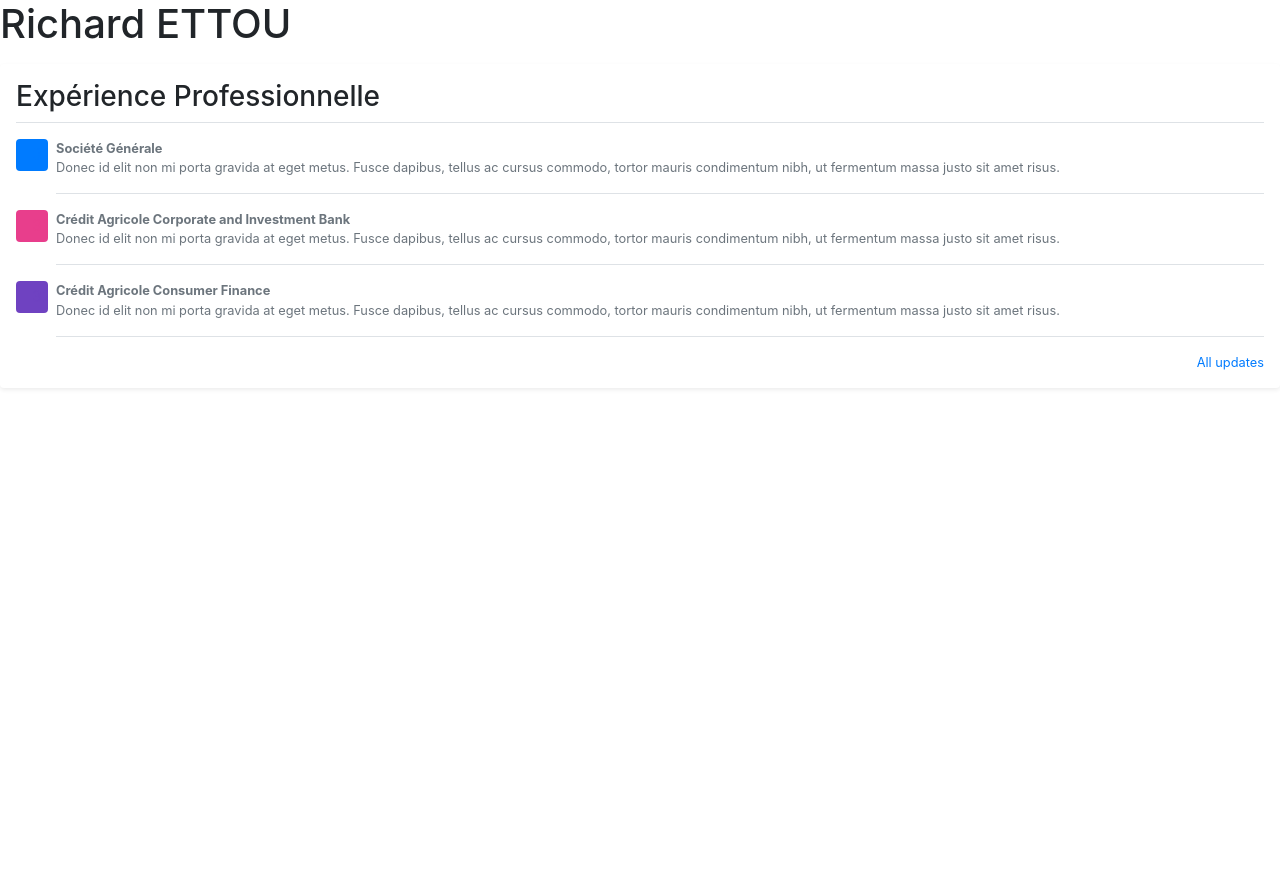
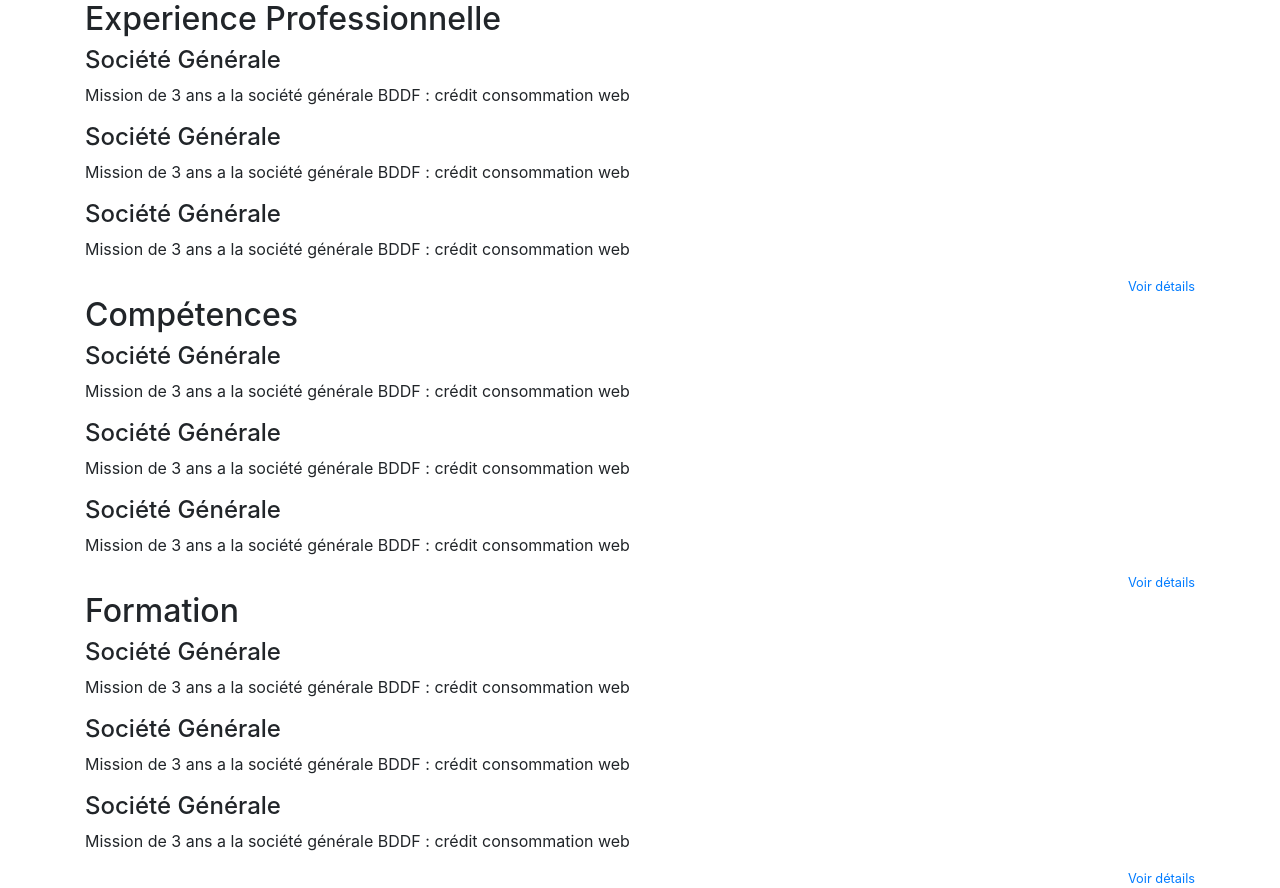
Before and after one commit to ettourichard/resumegen, a React (Create React App) app: page / in a window 1280 px wide. Before the commit the page ends 800 px from the top, so only its background shows below. Built offline with nearby package versions, Linux system fonts and the light colour scheme.

Commit message:
ajout du composant Categorie

```diff
--- a/src/App.js
+++ b/src/App.js
@@ -1,42 +1,92 @@
 import React from 'react';
+import Categorie from "./components/Categorie"
 import './App.css';
 
-function App() {
-  return (
-    <div>
-      <h1> Richard ETTOU </h1>
 
-      <div class="my-3 p-3 bg-white rounded shadow-sm">
-    <h3 class="border-bottom border-gray pb-2 mb-0">Expérience Professionnelle</h3>
-    <div class="media text-muted pt-3">
-      <svg class="bd-placeholder-img mr-2 rounded" width="32" height="32" xmlns="http://www.w3.org/2000/svg" preserveAspectRatio="xMidYMid slice" focusable="false" role="img" aria-label="Placeholder: 32x32"><title>Placeholder</title><rect width="100%" height="100%" fill="#007bff"/><text x="50%" y="50%" fill="#007bff" dy=".3em">32x32</text></svg>
-      <p class="media-body pb-3 mb-0 small lh-125 border-bottom border-gray">
-        <strong class="d-block text-gray-dark">Société Générale</strong>
-        Donec id elit non mi porta gravida at eget metus. Fusce dapibus, tellus ac cursus commodo, tortor mauris condimentum nibh, ut fermentum massa justo sit amet risus.
-      </p>
-    </div>
-    <div class="media text-muted pt-3">
-      <svg class="bd-placeholder-img mr-2 rounded" width="32" height="32" xmlns="http://www.w3.org/2000/svg" preserveAspectRatio="xMidYMid slice" focusable="false" role="img" aria-label="Placeholder: 32x32"><title>Placeholder</title><rect width="100%" height="100%" fill="#e83e8c"/><text x="50%" y="50%" fill="#e83e8c" dy=".3em">32x32</text></svg>
-      <p class="media-body pb-3 mb-0 small lh-125 border-bottom border-gray">
-        <strong class="d-block text-gray-dark">Crédit Agricole Corporate and Investment Bank</strong>
-        Donec id elit non mi porta gravida at eget metus. Fusce dapibus, tellus ac cursus commodo, tortor mauris condimentum nibh, ut fermentum massa justo sit amet risus.
-      </p>
-    </div>
-    <div class="media text-muted pt-3">
-      <svg class="bd-placeholder-img mr-2 rounded" width="32" height="32" xmlns="http://www.w3.org/2000/svg" preserveAspectRatio="xMidYMid slice" focusable="false" role="img" aria-label="Placeholder: 32x32"><title>Placeholder</title><rect width="100%" height="100%" fill="#6f42c1"/><text x="50%" y="50%" fill="#6f42c1" dy=".3em">32x32</text></svg>
-      <p class="media-body pb-3 mb-0 small lh-125 border-bottom border-gray">
-        <strong class="d-block text-gray-dark">Crédit Agricole Consumer Finance</strong>
-        Donec id elit non mi porta gravida at eget metus. Fusce dapibus, tellus ac cursus commodo, tortor mauris condimentum nibh, ut fermentum massa justo sit amet risus.
-      </p>
-    </div>
-    <small class="d-block text-right mt-3">
-      <a href="#">All updates</a>
-    </small>
-  </div>
+class App extends React.Component {
+
+  resume = [
+    {
+      "id":"1",
+      "title":"Experience Professionnelle",
+      "lignes":[
+        {
+          "id":"7",
+          "title":"Société Générale",
+          "content":"Mission de 3 ans a la société générale BDDF : crédit consommation web"
+        },
+        {
+          "id":"8",
+          "title":"Société Générale",
+          "content":"Mission de 3 ans a la société générale BDDF : crédit consommation web"
+        },
+        {
+          "id":"9",
+          "title":"Société Générale",
+          "content":"Mission de 3 ans a la société générale BDDF : crédit consommation web"
+        }
+      ],
+    },
+    {
+      "id":"2",
+      "title":"Compétences",
+      "lignes":[
+        {
+          "id":"1",
+          "title":"Société Générale",
+          "content":"Mission de 3 ans a la société générale BDDF : crédit consommation web"
+        },
+        {
+          "id":"2",
+          "title":"Société Générale",
+          "content":"Mission de 3 ans a la société générale BDDF : crédit consommation web"
+        },
+        {
+          "id":"3",
+          "title":"Société Générale",
+          "content":"Mission de 3 ans a la société générale BDDF : crédit consommation web"
+        }
+      ],
+    },
+    {
+      "id":"3",
+      "title":"Formation",
+      "lignes":[
+        {
+          "id":"4",
+          "title":"Société Générale",
+          "content":"Mission de 3 ans a la société générale BDDF : crédit consommation web"
+        },
+        {
+          "id":"5",
+          "title":"Société Générale",
+          "content":"Mission de 3 ans a la société générale BDDF : crédit consommation web"
+        },
+        {
+          "id":"6",
+          "title":"Société Générale",
+          "content":"Mission de 3 ans a la société générale BDDF : crédit consommation web"
+        }
+      ],
+    },
+
+  ];
 
 
-    </div>
-  );
+  render(){
+    return (
+      <div class="container">
+
+        {this.resume.map(categorie => (
+          <Categorie resume={categorie} />
+          ))
+        }
+
+      </div>
+
+
+    );
+  }
 }
 
 export default App;
--- /dev/null
+++ b/src/components/Categorie.js
@@ -0,0 +1,32 @@
+import React from "react";
+
+class Categorie extends React.Component{
+
+
+
+	render(){
+
+		return(
+			<article>
+				<h2>{this.props.resume.title}</h2>
+				{this.props.resume.lignes.map(
+							ligne =>(
+
+							      <article>
+							        <h4>{ligne.title}</h4>
+							        <p>{ligne.content}</p>
+							      </article>
+				      		)
+				      	)
+				 }
+			 <small class="d-block text-right mt-3">
+		        <a href="#">Voir détails</a>
+		      </small>
+			</article>);
+	};
+
+
+
+}
+
+export default Categorie;
```
